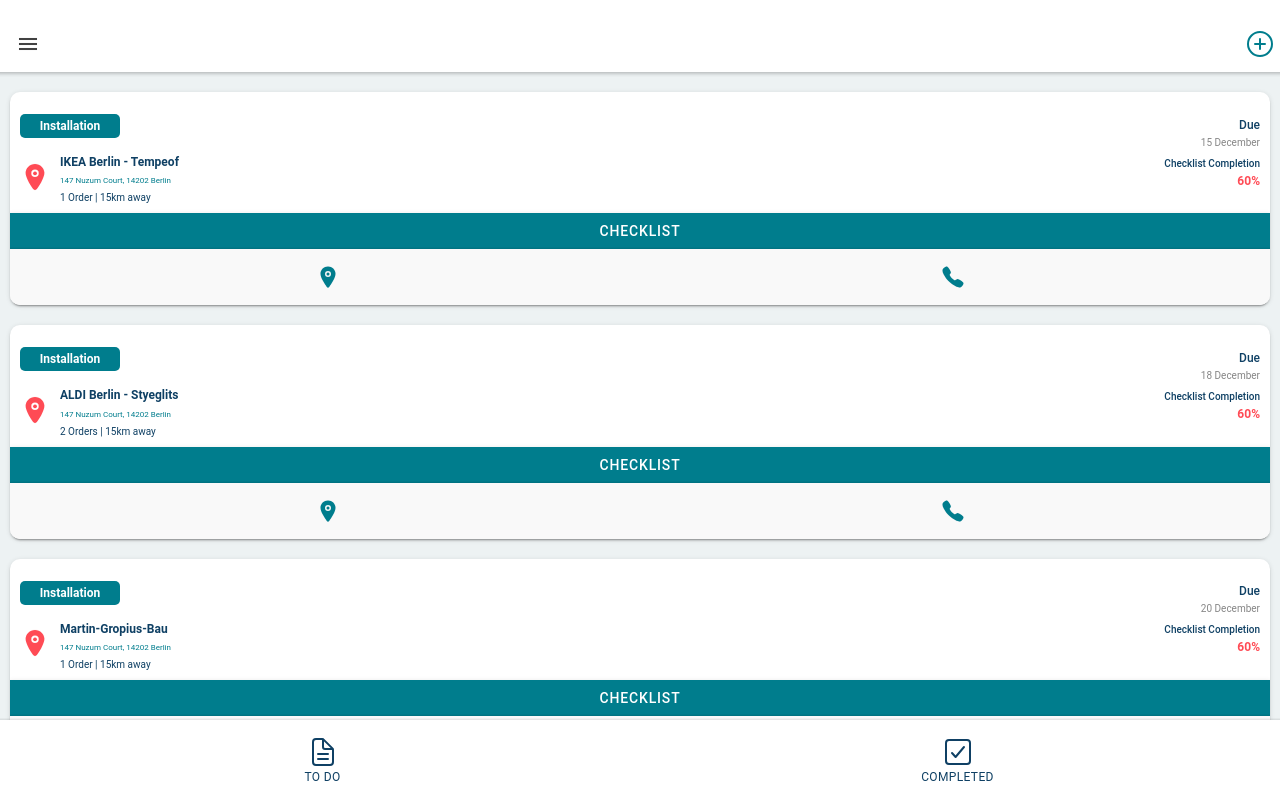
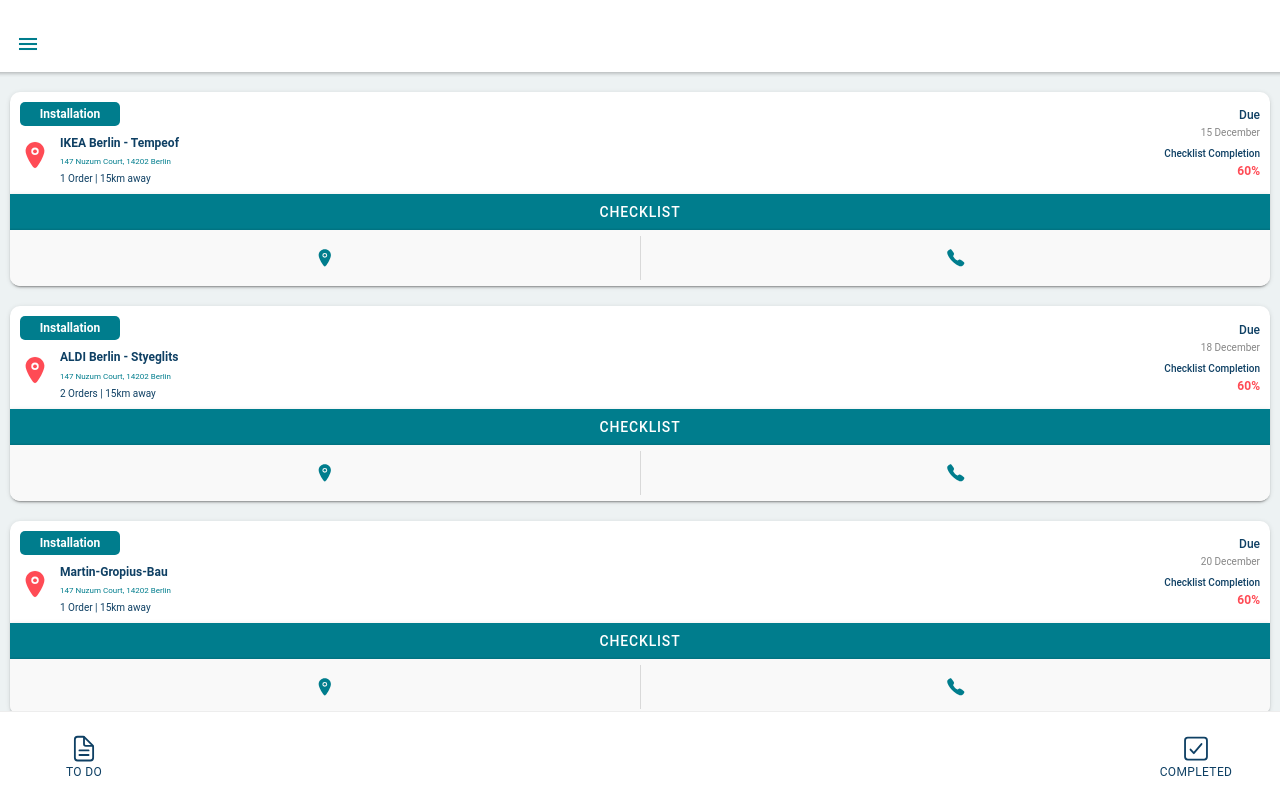
Before and after one commit to helaris/mobile-checklist, a React (Create React App) app: page / in a window 1280 px wide. Built offline with nearby package versions, Linux system fonts and the light colour scheme.

Commit message:
Add Tab navigation to order cards page

```diff
--- a/src/App.tsx
+++ b/src/App.tsx
@@ -1,10 +1,12 @@
 import React from "react";
-import { Route } from "react-router-dom";
+import { Redirect, Route } from "react-router-dom";
 import { IonReactRouter } from "@ionic/react-router";
 import { IonApp, IonRouterOutlet } from "@ionic/react";
 
 import CheckList from "./pages/CheckList";
 import HomePage from "./pages/HomePage";
+import TodoTab from "./pages/TodoTab";
+import CompletedTab from "./pages/CompletedTab";
 
 /* Core CSS required for Ionic components to work properly */
 import "@ionic/react/css/core.css";
@@ -24,6 +26,7 @@
 
 /* Theme variables */
 import "./theme/variables.css";
+import HomeTab from "./components/HomeTab";
 
 const App: React.FC = () => (
   <IonApp>
@@ -31,6 +34,9 @@
       <IonRouterOutlet>
         <Route path="/" exact component={HomePage}></Route>
         <Route path="/checklist/:id" component={CheckList}></Route>
+        <Route path="/todo" component={TodoTab}></Route>
+        <Route path="/completed" component={CompletedTab}></Route>
+        <Redirect to="/" />
       </IonRouterOutlet>
     </IonReactRouter>
   </IonApp>
--- /dev/null
+++ b/src/components/Footer.tsx
@@ -0,0 +1,24 @@
+import React from "react";
+import { IonTabButton, IonIcon, IonLabel, IonTabBar } from "@ionic/react";
+
+interface FooterProps {
+  lIcon: string;
+  lLabel: string;
+  rIcon: string;
+  rLabel: string;
+}
+
+const Footer = (props: FooterProps) => (
+  <IonTabBar className="ion-padding-vertical ion-justify-content-between">
+    <IonTabButton>
+      <IonIcon color="secondary" size="large" icon={props.lIcon} />
+      <IonLabel color="secondary">{props.lLabel}</IonLabel>
+    </IonTabButton>{" "}
+    <IonTabButton>
+      <IonIcon color="secondary" size="large" icon={props.rIcon} />
+      <IonLabel color="secondary">{props.rLabel}</IonLabel>
+    </IonTabButton>
+  </IonTabBar>
+);
+
+export default Footer;
--- /dev/null
+++ b/src/components/HomeTab.tsx
@@ -0,0 +1,19 @@
+import React from "react";
+import { IonTabButton, IonLabel, IonTabBar, IonIcon } from "@ionic/react";
+
+import { documentTextOutline, checkboxOutline } from "ionicons/icons";
+
+const HomeTab: React.FC = () => (
+  <IonTabBar className="ion-padding-vertical ion-justify-content-between">
+    <IonTabButton tab="todo" href="/todo">
+      <IonIcon color="secondary" size="large" icon={documentTextOutline} />
+      <IonLabel color="secondary">TO DO</IonLabel>
+    </IonTabButton>{" "}
+    <IonTabButton tab="completed" href="/completed">
+      <IonIcon color="secondary" size="large" icon={checkboxOutline} />
+      <IonLabel color="secondary">COMPLETED</IonLabel>
+    </IonTabButton>
+  </IonTabBar>
+);
+
+export default HomeTab;
--- a/src/components/WorkCard.tsx
+++ b/src/components/WorkCard.tsx
@@ -9,6 +9,8 @@
   IonFooter,
   IonToolbar,
   IonButton,
+  IonCardSubtitle,
+  IonCardTitle,
 } from "@ionic/react";
 import { location, call } from "ionicons/icons";
 
@@ -18,13 +20,17 @@
   <>
     {mockData.map((job) => (
       <IonCard className="card-container" key={job.id}>
-        <div className="card-content-container">
+        <section className="card-content-container">
           <div>
-            <p className="card-installation">Installation</p>
+            <IonCardSubtitle className="card-installation ion-text-center">
+              Installation
+            </IonCardSubtitle>
             <div className="card-content-left">
               <IonIcon icon={location} />
               <div>
-                <h6 className="card-location-name">{job.locationName}</h6>
+                <IonCardTitle className="card-location-name">
+                  {job.locationName}
+                </IonCardTitle>
                 <p className="card-location-address">{job.address}</p>
                 <p className="card-order">
                   {job.orders} {job.orders === 1 ? "Order" : "Orders"} |{" "}
@@ -39,7 +45,7 @@
             <p className="card-completion">Checklist Completion</p>
             <p className="card-completion-percentage">60%</p>
           </div>
-        </div>
+        </section>
         <IonButton
           expand="full"
           fill="solid"
@@ -50,18 +56,18 @@
           CHECKLIST
         </IonButton>
         <IonFooter>
-          <IonToolbar className="toolbar">
-            <IonGrid>
+          <IonToolbar className="card-toolbar-color">
+            <IonGrid className="ion-text-center ion-no-padding">
               <IonRow>
-                <IonCol>
-                  <IonTabButton>
-                    <IonIcon className="card-cta-icon" icon={location} />
-                  </IonTabButton>{" "}
+                <IonCol style={{ borderRight: "1px solid #d9d9d9" }}>
+                  <IonButton fill="clear" expand="block">
+                    <IonIcon icon={location} />
+                  </IonButton>{" "}
                 </IonCol>
                 <IonCol>
-                  <IonTabButton>
-                    <IonIcon className="card-cta-icon" icon={call} />
-                  </IonTabButton>
+                  <IonButton fill="clear" expand="block">
+                    <IonIcon icon={call} />
+                  </IonButton>
                 </IonCol>
               </IonRow>
             </IonGrid>
--- a/src/mockdata.js
+++ b/src/mockdata.js
@@ -1,29 +1,50 @@
 const jobs = [
   {
-    id: 1,
+    id: '1',
     locationName: "IKEA Berlin - Tempeof",
     address: "147 Nuzum Court, 14202 Berlin",
     orders: 1,
     distance: "15km",
     dueDate: "15 December",
-    checkList: ['Machine Room/Space Requirements', 'Hoistway and Pits', 'Secondary and Overhead Shave Space', 'Miscellaneous', 'Sprinkler, Shunt Trip and Detector'],
+    checkList: [
+      { id: "1234", title: 'Machine Room/Space Requirements', isChecked: false },
+      { id: "1231", title: 'Hoistway and Pits', isChecked: false },
+      { id: "2312", title: 'Secondary and Overhead Shave Space', isChecked: false },
+      { id: "1236", title: 'Miscellaneous' },
+      { id: "3452", title: 'Sprinkler, Shunt Trip and Detector', isChecked: false }
+    ],
+
   },
   {
-    id: 2,
+    id: "2",
     locationName: "ALDI Berlin - Styeglits",
     address: "147 Nuzum Court, 14202 Berlin",
     orders: 2,
     distance: "15km",
     dueDate: "18 December",
+    checkList: [
+      { id: "1237", title: 'Machine Room/Space Requirements', isChecked: false },
+      { id: "1111", title: 'Hoistway and Pits' },
+      { id: "2321", title: 'Secondary and Overhead Shave Space', isChecked: false },
+      { id: "1275", title: 'Miscellaneous', isChecked: false },
+      { id: "3400", title: 'Sprinkler, Shunt Trip and Detector', isChecked: false }
+    ],
 
   },
   {
-    id: 3,
+    id: "3",
     locationName: "Martin-Gropius-Bau",
     address: "147 Nuzum Court, 14202 Berlin",
     orders: 1,
     distance: "15km",
     dueDate: "20 December",
+    checkList: [
+      { id: "1321", title: 'Machine Room/Space Requirements', isChecked: false },
+      { id: "4321", title: 'Hoistway and Pits', isChecked: false },
+      { id: "3433", title: 'Secondary and Overhead Shave Space', isChecked: false },
+      { id: "5555", title: 'Miscellaneous', isChecked: false },
+      { id: "7777", title: 'Sprinkler, Shunt Trip and Detector', isChecked: false }
+    ],
   },
 ];
 
--- /dev/null
+++ b/src/pages/CompletedTab.tsx
@@ -0,0 +1,36 @@
+import React from "react";
+import {
+  IonButtons,
+  IonToolbar,
+  IonHeader,
+  IonContent,
+  IonPage,
+  IonTitle,
+  IonBackButton,
+} from "@ionic/react";
+
+import { chevronBackOutline } from "ionicons/icons";
+import HomeTab from "../components/HomeTab";
+
+const CompletedPage: React.FC = () => (
+  <IonPage>
+    <IonHeader>
+      <IonToolbar>
+        <IonButtons slot="start">
+          <IonBackButton
+            defaultHref="/"
+            icon={chevronBackOutline}
+            color="primary"
+          />
+        </IonButtons>
+        <IonTitle style={{ fontSize: "0.825rem" }}>COMPLETED</IonTitle>
+      </IonToolbar>
+    </IonHeader>
+    <IonContent scrollY={true}>
+      <h2>Completed Stuff</h2>
+    </IonContent>
+    <HomeTab />
+  </IonPage>
+);
+
+export default CompletedPage;
--- a/src/pages/HomePage.tsx
+++ b/src/pages/HomePage.tsx
@@ -6,67 +6,26 @@
   IonIcon,
   IonHeader,
   IonContent,
-  IonFooter,
-  IonGrid,
-  IonRow,
-  IonCol,
-  IonTabButton,
-  IonLabel,
-  IonButton,
   IonPage,
 } from "@ionic/react";
 
-import {
-  addCircleOutline,
-  documentTextOutline,
-  checkboxOutline,
-} from "ionicons/icons";
-
 import WorkCard from "../components/WorkCard";
+import HomeTab from "../components/HomeTab";
+// import Footer from "../components/Footer";
 
 const HomePage: React.FC = () => (
   <IonPage>
     <IonHeader className="ion-padding-top">
       <IonToolbar>
         <IonButtons slot="start">
-          <IonMenuButton autoHide={false}></IonMenuButton>
-        </IonButtons>
-        <IonButtons slot="end">
-          <IonIcon color="primary" size="large" icon={addCircleOutline} />
+          <IonMenuButton color="primary" autoHide={false}></IonMenuButton>
         </IonButtons>
       </IonToolbar>
     </IonHeader>
     <IonContent scrollY={true}>
       <WorkCard />
     </IonContent>
-    <IonFooter>
-      <IonToolbar>
-        <IonGrid>
-          <IonRow>
-            <IonCol>
-              <IonTabButton>
-                <IonIcon
-                  color="secondary"
-                  size="large"
-                  icon={documentTextOutline}
-                />
-                <IonLabel color="secondary">TO DO</IonLabel>
-              </IonTabButton>{" "}
-            </IonCol>
-            <IonCol>
-              <IonTabButton>
-                <IonIcon
-                  color="secondary"
-                  size="large"
-                  icon={checkboxOutline}
-                />
-                <IonLabel color="secondary">COMPLETED</IonLabel>
-              </IonTabButton>
-            </IonCol>
-          </IonRow>
-        </IonGrid>
-      </IonToolbar>
-    </IonFooter>
+    <HomeTab />
   </IonPage>
 );
 
--- /dev/null
+++ b/src/pages/TodoTab.tsx
@@ -0,0 +1,36 @@
+import React from "react";
+import {
+  IonButtons,
+  IonToolbar,
+  IonHeader,
+  IonContent,
+  IonPage,
+  IonTitle,
+  IonBackButton,
+} from "@ionic/react";
+
+import { chevronBackOutline } from "ionicons/icons";
+import HomeTab from "../components/HomeTab";
+
+const TodoTab: React.FC = () => (
+  <IonPage>
+    <IonHeader>
+      <IonToolbar>
+        <IonButtons slot="start">
+          <IonBackButton
+            defaultHref="/"
+            icon={chevronBackOutline}
+            color="primary"
+          />
+        </IonButtons>
+        <IonTitle style={{ fontSize: "0.825rem" }}>TO DO</IonTitle>
+      </IonToolbar>
+    </IonHeader>
+    <IonContent scrollY={true}>
+      <h2>To Do Stuff</h2>
+    </IonContent>
+    <HomeTab />
+  </IonPage>
+);
+
+export default TodoTab;
--- a/src/theme/variables.css
+++ b/src/theme/variables.css
@@ -193,11 +193,16 @@
   --background: #EDF2F3;
 }
 
-.toolbar {
+/*CARD*/
+
+.card-toolbar-color {
   --background: #F9F9F9;
 }
 
-/*CARD*/
+.card-content-md p {
+  font-size: 10px;
+  font-weight: unset;
+}
 
 .card-container {
   border-radius: 10px;
@@ -227,7 +232,6 @@
   color: var(--ion-color-light);
   padding: 5px;
   width: 100px;
-  text-align: center;
   border-radius: 5px;
   font-size: 0.75rem;
   font-weight: 600;
@@ -237,7 +241,7 @@
   font-size: 0.75rem;
   font-weight: 600;
   margin: 0;
-  margin-top: 5px;
+  margin-top: 10px;
   color: var(--ion-color-secondary);
 }
 
@@ -284,10 +288,6 @@
   color: var(--ion-color-tertiary);
 }
 
-.card-cta-icon {
-  color: var(--ion-color-primary);
-}
-
 /*CHECKLIST*/
 
 .checklist-location {
@@ -305,6 +305,16 @@
   --color: #909090;
 }
 
-ion-checkbox {
+.test ion-checkbox {
   --border-radius: 50%;
+  --size: 1rem;
 }
+
+.no-bottom-border ion-item:last-child {
+  --border-width: 0 0 0 0 !important;
+}
+
+.ion-icon-size {
+  font-size: 1.5rem;
+  padding-right: 10px;
+}
```
Also changed, not shown: src/pages/CheckList.tsx (+41 -12 lines).
